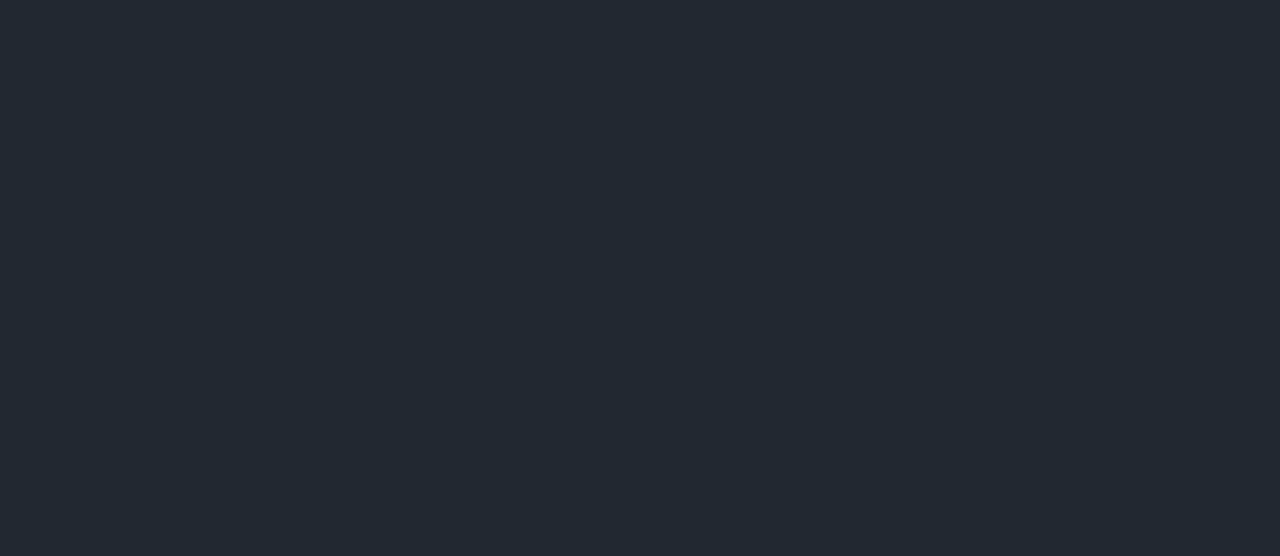
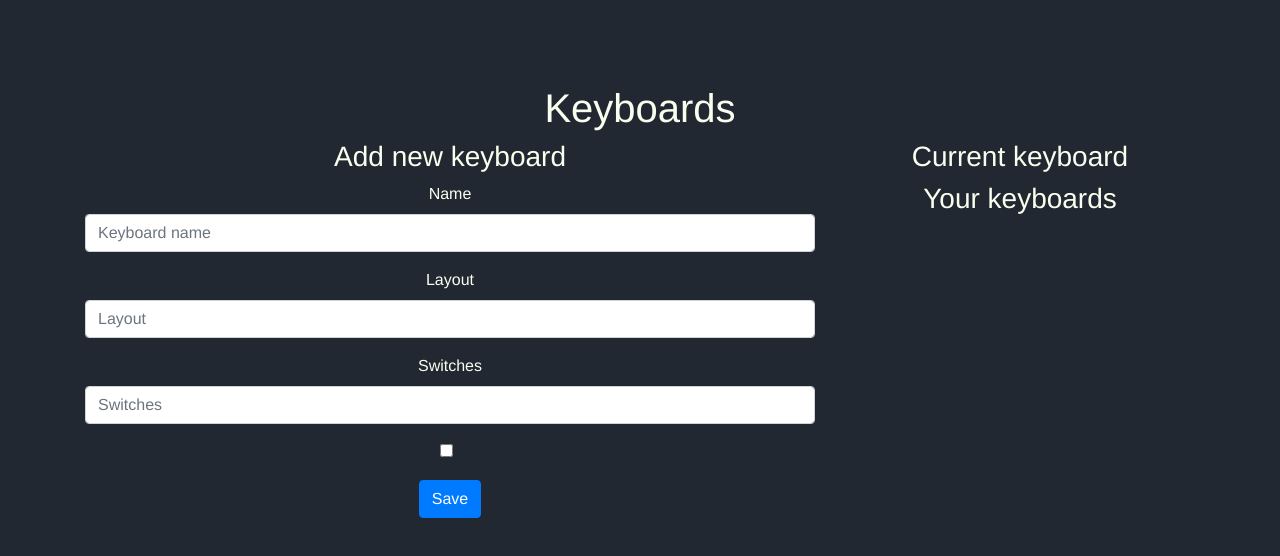
Before and after one commit to PatrikOlin/vyper, a Vue app: page /keyboards in a window 1280 px wide. Shown: the top 556 px of the page. Built offline with nearby package versions, Linux system fonts and the light colour scheme.

Commit message:
started work on keyboards subpage

```diff
--- /dev/null
+++ b/src/components/Keyboards.vue
@@ -0,0 +1,107 @@
+<template>
+  <div class="container mt-2">
+    <h1>{{ title }}</h1>
+    <div class="row">
+      <div class="col-8">
+        <h3>Add new keyboard</h3>
+        <form>
+          <div class="form-group">
+            <label>Name</label>
+            <input
+              type="text"
+              v-model="newKeyboard.name"
+              name="nameInput"
+              class="form-control"
+              placeholder="Keyboard name"
+            />
+          </div>
+          <div class="form-group">
+            <label>Layout</label>
+            <input
+              type="text"
+              v-model="newKeyboard.layout"
+              name="layoutInput"
+              class="form-control"
+              placeholder="Layout"
+            />
+          </div>
+          <div class="form-group">
+            <label>Switches</label>
+            <input
+              type="text"
+              v-model="newKeyboard.switches"
+              name="switchesInput"
+              class="form-control"
+              placeholder="Switches"
+            />
+          </div>
+          <div class="form-group form-check">
+            <input
+              type="checkbox"
+              v-model="newKeyboard.split"
+              name="splitInput"
+              id="splitInputCheck"
+              class="form-check-input"
+            />
+            <label for="splitInputCheck" class="form-check-label"></label>
+          </div>
+          <button type="button" class="btn btn-primary" v-on:click="saveKeyboard()">Save</button>
+        </form>
+      </div>
+      <div class="col-4">
+        <div>
+          <h3>Current keyboard</h3>
+          {{currentKeyboard}}
+        </div>
+
+        <div>
+          <h3>Your keyboards</h3>
+          <ul class="list-group">
+            <li class="list-group-item" v-for="keeb in keyboards">
+              {{keeb.name}}, {{keeb.switches}}
+              <small>{{keeb.layout}}, {{keeb.split}}</small>
+            </li>
+          </ul>
+        </div>
+      </div>
+    </div>
+  </div>
+</template>
+
+<script>
+export default {
+  name: "Keyboards",
+  data: function() {
+    return {
+      title: "Keyboards",
+      currentKeyboard: null,
+      newKeyboard: {
+        name: "",
+        layout: "",
+        switches: "",
+        split: false
+      },
+      keyboards: []
+    };
+  },
+  mounted() {},
+  methods: {
+    saveKeyboard: function() {
+      this.keyboards.push(this.newKeyboard);
+      this.newKeyboard = {
+        name: "",
+        layout: "",
+        switches: "",
+        split: false
+      };
+    }
+  }
+};
+</script>
+
+<style>
+.list-group-item {
+  background-color: var(--bg);
+  color: var(--text-color);
+}
+</style>
--- a/src/components/Typer.vue
+++ b/src/components/Typer.vue
@@ -73,6 +73,14 @@ export default {
       }
     };
   },
+  mounted() {
+    if (localStorage.latestWpm) {
+      stats.previous.wpm = localStorage.latestWpm;
+    }
+    if (localStorage.latestTypos) {
+      stats.previous.typos = localStorage.latestTypos;
+    }
+  },
   methods: {
     calculateWpm: function() {
       this.correctlyTypedText = this.correctlyTypedText.concat(this.typedText);
@@ -90,6 +98,7 @@ export default {
         wpm: words,
         typos: this.typos
       };
+      this.persist();
     },
     pickNewParagraph() {
       const idx = Math.floor(Math.random() * this.filteredParagraphs.length);
@@ -110,6 +119,10 @@ export default {
       } else {
         this.filteredParagraphs = this.allParagraphs;
       }
+    },
+    persist() {
+      localStorage.latestWpm = this.stats.current.wpm;
+      localStorage.latestTypos = this.stats.current.typos;
     }
   },
   created() {
--- a/src/main.js
+++ b/src/main.js
@@ -1,5 +1,6 @@
 import Typer from './components/Typer.vue';
 import Stats from './components/Stats.vue';
+import Keyboards from './components/Keyboards.vue';
 import App from './App.vue';
 import Vue from 'vue';
 import VueRouter from 'vue-router';
@@ -13,7 +14,8 @@ const router = new VueRouter({
   base: __dirname,
   routes: [
     { path: '/', component: Typer },
-    { path: '/stats', components: Stats }
+    { path: '/stats', component: Stats },
+    { path: '/keyboards', component: Keyboards }
   ]
 });
 
```
